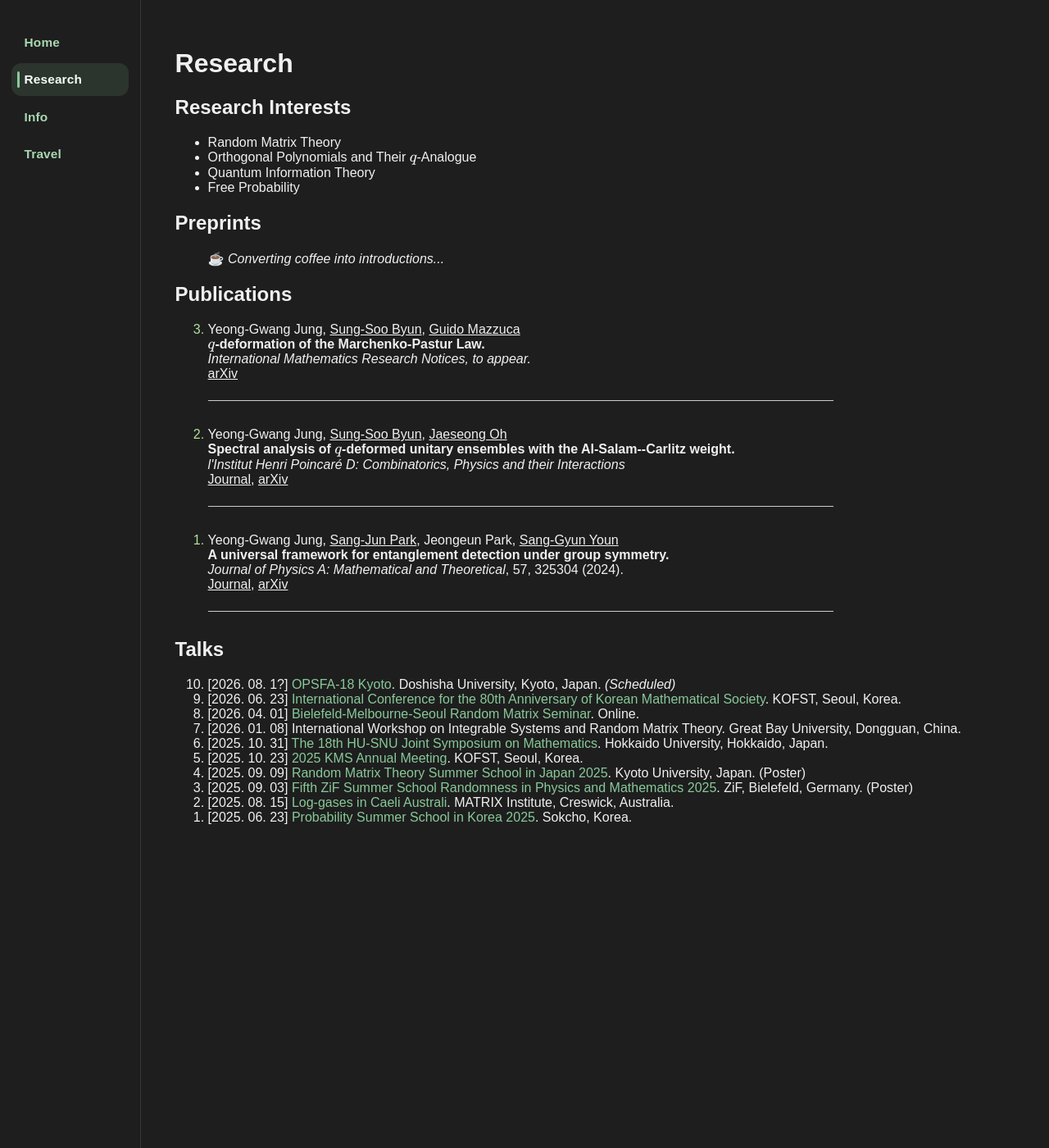
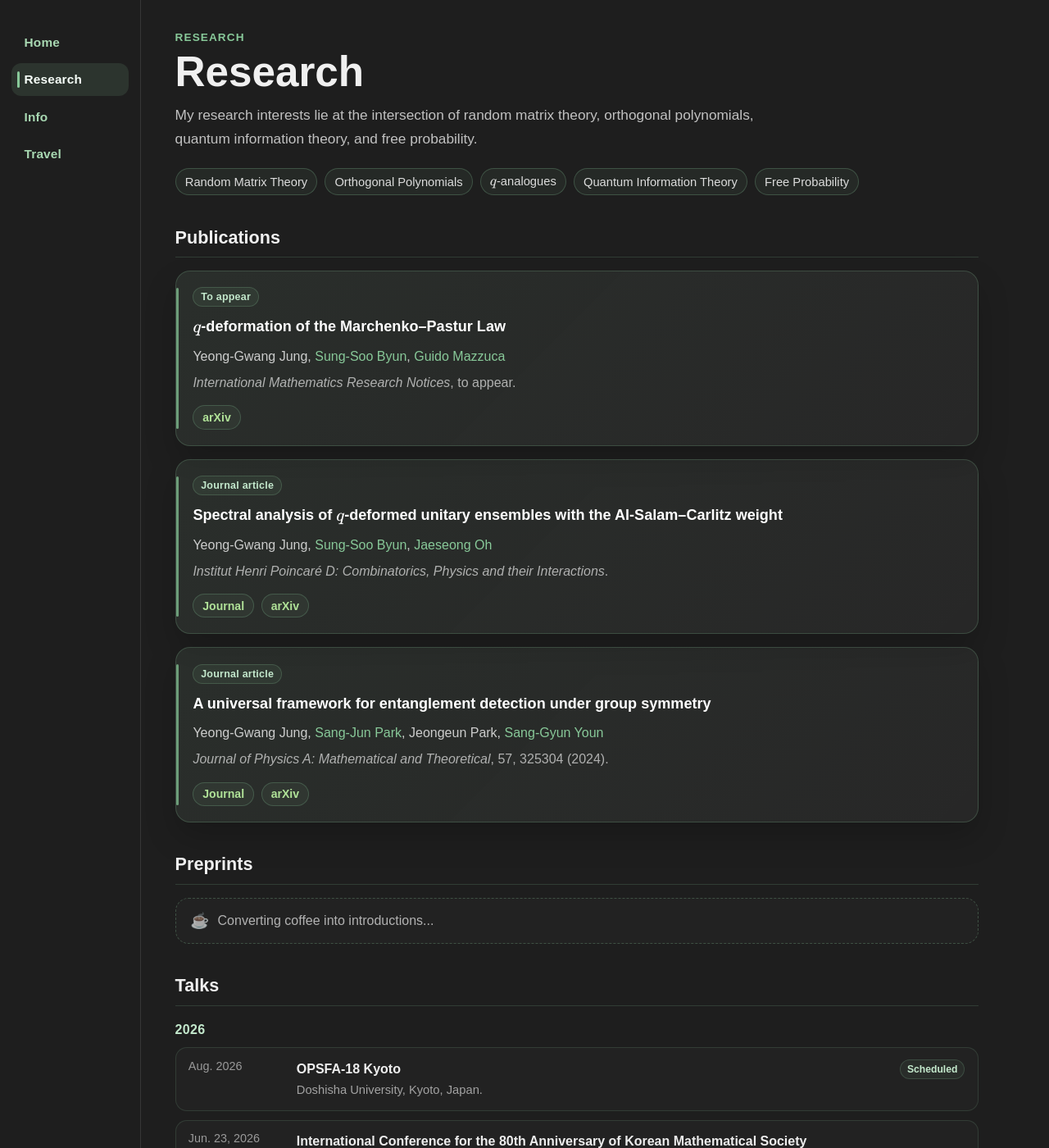
Before and after one commit to y-gJung/y-gJung.github.io, a Jekyll site: the page built from research.md, in a window 1280 px wide and 1400 px high. Shown: the whole window at 82% size. Built offline with Jekyll 4.4.1, drawn with Linux system fonts in a browser that asks for light colours; some of the changed text lies outside the part shown.

Commit message:
Update research.md

```diff
--- a/research.md
+++ b/research.md
@@ -3,73 +3,198 @@ layout: default
 title: Research
 ---
 
-# Research
+<div class="research-page">
 
-## Research Interests
-- Random Matrix Theory
-- Orthogonal Polynomials and Their <span>$q$</span>-Analogue
-- Quantum Information Theory
-- Free Probability
+  <section class="research-hero">
+    <p class="research-kicker">Research</p>
+    <h1>Research</h1>
+    <p class="research-subtitle">
+      My research interests lie at the intersection of random matrix theory,
+      orthogonal polynomials, quantum information theory, and free probability.
+    </p>
+    <div class="research-tags" aria-label="Research interests">
+      <span class="research-tag">Random Matrix Theory</span>
+      <span class="research-tag">Orthogonal Polynomials</span>
+      <span class="research-tag"><span class="math-term">\(q\)&#8209;analogues</span></span>
+      <span class="research-tag">Quantum Information Theory</span>
+      <span class="research-tag">Free Probability</span>
+    </div>
+  </section>
 
+  <section class="research-section">
+    <div class="research-section-header">
+      <h2>Publications</h2>
+    </div>
+    <div class="publication-list">
+      <article class="publication-card">
+        <div class="paper-status">To appear</div>
+        <h3 class="paper-title">
+          <span class="math-term">\(q\)&#8209;deformation</span> of the Marchenko&ndash;Pastur Law
+        </h3>
+        <p class="paper-authors">
+          Yeong-Gwang Jung,
+          <a href="https://sites.google.com/view/sungsoobyun" target="_blank" rel="noopener noreferrer">Sung-Soo Byun</a>,
+          <a href="https://gmazzuca.github.io/" target="_blank" rel="noopener noreferrer">Guido Mazzuca</a>
+        </p>
+        <p class="paper-venue">
+          <em>International Mathematics Research Notices</em>, to appear.
+        </p>
+        <div class="paper-links">
+          <a href="https://arxiv.org/abs/2601.09427" target="_blank" rel="noopener noreferrer">arXiv</a>
+        </div>
+      </article>
+      <article class="publication-card">
+        <div class="paper-status">Journal article</div>
+        <h3 class="paper-title">
+          Spectral analysis of <span class="math-term">\(q\)&#8209;deformed</span> unitary ensembles
+          with the Al-Salam&ndash;Carlitz weight
+        </h3>
+        <p class="paper-authors">
+          Yeong-Gwang Jung,
+          <a href="https://sites.google.com/view/sungsoobyun" target="_blank" rel="noopener noreferrer">Sung-Soo Byun</a>,
+          <a href="https://sites.google.com/view/jaeseong-oh/" target="_blank" rel="noopener noreferrer">Jaeseong Oh</a>
+        </p>
+        <p class="paper-venue">
+          <em>Institut Henri Poincaré D: Combinatorics, Physics and their Interactions</em>.
+        </p>
+        <div class="paper-links">
+          <a href="https://ems.press/journals/aihpd/articles/14299739" target="_blank" rel="noopener noreferrer">Journal</a>
+          <a href="https://arxiv.org/abs/2507.18042" target="_blank" rel="noopener noreferrer">arXiv</a>
+        </div>
+      </article>
+      <article class="publication-card">
+        <div class="paper-status">Journal article</div>
+        <h3 class="paper-title">
+          A universal framework for entanglement detection under group symmetry
+        </h3>
+        <p class="paper-authors">
+          Yeong-Gwang Jung,
+          <a href="https://sites.google.com/view/sang-junparkshome/about?authuser=0" target="_blank" rel="noopener noreferrer">Sang-Jun Park</a>,
+          Jeongeun Park,
+          <a href="https://sites.google.com/site/sanggyunyoun/home" target="_blank" rel="noopener noreferrer">Sang-Gyun Youn</a>
+        </p>
+        <p class="paper-venue">
+          <em>Journal of Physics A: Mathematical and Theoretical</em>, 57, 325304 (2024).
+        </p>
+        <div class="paper-links">
+          <a href="https://iopscience.iop.org/article/10.1088/1751-8121/ad6413" target="_blank" rel="noopener noreferrer">Journal</a>
+          <a href="https://arxiv.org/abs/2301.03849" target="_blank" rel="noopener noreferrer">arXiv</a>
+        </div>
+      </article>
+    </div>
+  </section>
 
-## Preprints
-<ol reversed class="paper-list">
-  ☕ <em>Converting coffee into introductions...</em>
-</ol>
+  <section class="research-section">
+    <div class="research-section-header">
+      <h2>Preprints</h2>
+    </div>
+    <div class="preprint-placeholder">
+      <span class="placeholder-icon">☕</span>
+      <span>Converting coffee into introductions...</span>
+    </div>
+  </section>
+  <section class="research-section">
+    <div class="research-section-header">
+      <h2>Talks</h2>
+    </div>
+    <div class="talk-year-block">
+      <h3 class="talk-year">2026</h3>
+      <div class="talk-list-modern">
+        <article class="talk-item">
+          <time class="talk-date" datetime="2026-08">Aug. 2026</time>
+          <div class="talk-body">
+            <a class="talk-title" href="https://opsfa18.com/" target="_blank" rel="noopener noreferrer">OPSFA-18 Kyoto</a>
+            <p class="talk-meta">Doshisha University, Kyoto, Japan.</p>
+          </div>
+          <span class="talk-badge">Scheduled</span>
+        </article>
+        <article class="talk-item">
+          <time class="talk-date" datetime="2026-06-23">Jun. 23, 2026</time>
+          <div class="talk-body">
+            <a class="talk-title" href="https://www.kms.or.kr/conference/meeting/index.html?period=91" target="_blank" rel="noopener noreferrer">
+              International Conference for the 80th Anniversary of Korean Mathematical Society
+            </a>
+            <p class="talk-meta">KOFST, Seoul, Korea.</p>
+          </div>
+        </article>
+        <article class="talk-item">
+          <time class="talk-date" datetime="2026-04-01">Apr. 1, 2026</time>
+          <div class="talk-body">
+            <a class="talk-title" href="https://sites.google.com/view/bms-rmt-seminar/home?authuser=0" target="_blank" rel="noopener noreferrer">
+              Bielefeld&ndash;Melbourne&ndash;Seoul Random Matrix Seminar
+            </a>
+            <p class="talk-meta">Online.</p>
+          </div>
+        </article>
+        <article class="talk-item">
+          <time class="talk-date" datetime="2026-01-08">Jan. 8, 2026</time>
+          <div class="talk-body">
+            <span class="talk-title">International Workshop on Integrable Systems and Random Matrix Theory</span>
+            <p class="talk-meta">Great Bay University, Dongguan, China.</p>
+          </div>
+        </article>
+      </div>
+    </div>
+    <div class="talk-year-block">
+      <h3 class="talk-year">2025</h3>
+      <div class="talk-list-modern">
+        <article class="talk-item">
+          <time class="talk-date" datetime="2025-10-31">Oct. 31, 2025</time>
+          <div class="talk-body">
+            <a class="talk-title" href="https://sites.google.com/view/hu-snu2025/home" target="_blank" rel="noopener noreferrer">
+              The 18th HU-SNU Joint Symposium on Mathematics
+            </a>
+            <p class="talk-meta">Hokkaido University, Hokkaido, Japan.</p>
+          </div>
+        </article>
+        <article class="talk-item">
+          <time class="talk-date" datetime="2025-10-23">Oct. 23, 2025</time>
+          <div class="talk-body">
+            <a class="talk-title" href="https://www.kms.or.kr/conference/meeting/index.html?period=90" target="_blank" rel="noopener noreferrer">
+              2025 KMS Annual Meeting
+            </a>
+            <p class="talk-meta">KOFST, Seoul, Korea.</p>
+          </div>
+        </article>
+        <article class="talk-item">
+          <time class="talk-date" datetime="2025-09-09">Sep. 9, 2025</time>
+          <div class="talk-body">
+            <a class="talk-title" href="https://benoitcollins.github.io/rmt2025/" target="_blank" rel="noopener noreferrer">
+              Random Matrix Theory Summer School in Japan 2025
+            </a>
+            <p class="talk-meta">Kyoto University, Japan.</p>
+          </div>
+          <span class="talk-badge">Poster</span>
+        </article>
+        <article class="talk-item">
+          <time class="talk-date" datetime="2025-09-03">Sep. 3, 2025</time>
+          <div class="talk-body">
+            <a class="talk-title" href="https://indico.physik.uni-bielefeld.de/event/220/overview" target="_blank" rel="noopener noreferrer">
+              Fifth ZiF Summer School Randomness in Physics and Mathematics 2025
+            </a>
+            <p class="talk-meta">ZiF, Bielefeld, Germany.</p>
+          </div>
+          <span class="talk-badge">Poster</span>
+        </article>
+        <article class="talk-item">
+          <time class="talk-date" datetime="2025-08-15">Aug. 15, 2025</time>
+          <div class="talk-body">
+            <a class="talk-title" href="https://lica2025.github.io/" target="_blank" rel="noopener noreferrer">Log-gases in Caeli Australi</a>
+            <p class="talk-meta">MATRIX Institute, Creswick, Australia.</p>
+          </div>
+        </article>
+        <article class="talk-item">
+          <time class="talk-date" datetime="2025-06-23">Jun. 23, 2025</time>
+          <div class="talk-body">
+            <a class="talk-title" href="https://sites.google.com/view/pssk2025/home?authuser=0" target="_blank" rel="noopener noreferrer">
+              Probability Summer School in Korea 2025
+            </a>
+            <p class="talk-meta">Sokcho, Korea.</p>
+          </div>
+        </article>
+      </div>
+    </div>
 
-## Publications
-<ol reversed class="paper-list">
-  <li>
-    Yeong-Gwang Jung, <a href="https://sites.google.com/view/sungsoobyun">Sung-Soo Byun</a>, <a href="https://gmazzuca.github.io/">Guido Mazzuca </a> <br>
-    <strong><span>$q$</span>-deformation of the Marchenko-Pastur Law.</strong> <br>
-    <em>International Mathematics Research Notices, to appear.</em> <br>
-    <a href="https://arxiv.org/abs/2601.09427" target="_blank"> arXiv </a>
-  </li>
-  <li>
-    Yeong-Gwang Jung, <a href="https://sites.google.com/view/sungsoobyun">Sung-Soo Byun</a>, <a href="https://sites.google.com/view/jaeseong-oh/">Jaeseong Oh</a> <br>
-    <strong>Spectral analysis of <span>$q$</span>-deformed unitary ensembles with the Al-Salam--Carlitz weight.</strong> <br>
-    <em>l'Institut Henri Poincaré D: Combinatorics, Physics and their Interactions</em><br>
-    <a href="https://ems.press/journals/aihpd/articles/14299739" target="_blank">Journal</a>, <a href="https://arxiv.org/abs/2507.18042" target="_blank"> arXiv </a>
-  </li>
-  <li>
-    Yeong-Gwang Jung, <a href="https://sites.google.com/view/sang-junparkshome/about?authuser=0">Sang-Jun Park</a>, Jeongeun Park, <a href="https://sites.google.com/site/sanggyunyoun/home">Sang-Gyun Youn</a> <br>
-    <strong>A universal framework for entanglement detection under group symmetry.</strong> <br>
-    <em>Journal of Physics A: Mathematical and Theoretical</em>, 57, 325304 (2024). <br>
-    <a href="https://iopscience.iop.org/article/10.1088/1751-8121/ad6413" target="_blank">Journal</a>, <a href="https://arxiv.org/abs/2301.03849" target="_blank">arXiv</a>
-  </li>
-</ol>
+  </section>
 
-
-## Talks
-<ol reversed>
-  <li>
-    [2026. 08. 1?] <a href="https://opsfa18.com/">OPSFA-18 Kyoto</a>. Doshisha University, Kyoto, Japan. <em>(Scheduled)</em>
-  </li>
-  <li>
-    [2026. 06. 23] <a href="https://www.kms.or.kr/conference/meeting/index.html?period=91">International Conference for the 80th Anniversary of Korean Mathematical Society</a>. KOFST, Seoul, Korea.
-  </li>
-  <li>
-    [2026. 04. 01] <a href="https://sites.google.com/view/bms-rmt-seminar/home?authuser=0">Bielefeld-Melbourne-Seoul Random Matrix Seminar</a>. Online.
-  </li>
-  <li>
-    [2026. 01. 08] International Workshop on Integrable Systems and Random Matrix Theory. Great Bay University, Dongguan, China.
-  </li>
-  <li>
-    [2025. 10. 31] <a href="https://sites.google.com/view/hu-snu2025/home">The 18th HU-SNU Joint Symposium on Mathematics</a>. Hokkaido University, Hokkaido, Japan.
-  </li>
-  <li>
-    [2025. 10. 23] <a href="https://www.kms.or.kr/conference/meeting/index.html?period=90">2025 KMS Annual Meeting</a>. KOFST, Seoul, Korea.
-  </li>
-  <li>
-    [2025. 09. 09] <a href="https://benoitcollins.github.io/rmt2025/">Random Matrix Theory Summer School in Japan 2025</a>. Kyoto University, Japan. (Poster)
-  </li>
-  <li>
-    [2025. 09. 03] <a href="https://indico.physik.uni-bielefeld.de/event/220/overview">Fifth ZiF Summer School Randomness in Physics and Mathematics 2025</a>. ZiF, Bielefeld, Germany. (Poster)
-  </li>
-  <li>
-  [2025. 08. 15] <a href="https://lica2025.github.io/">Log-gases in Caeli Australi</a>. MATRIX Institute, Creswick, Australia.
-  </li>
-  <li>
-  [2025. 06. 23] <a href="https://sites.google.com/view/pssk2025/home?authuser=0">Probability Summer School in Korea 2025</a>. Sokcho, Korea.
-  </li>
-</ol>
+</div>
```
